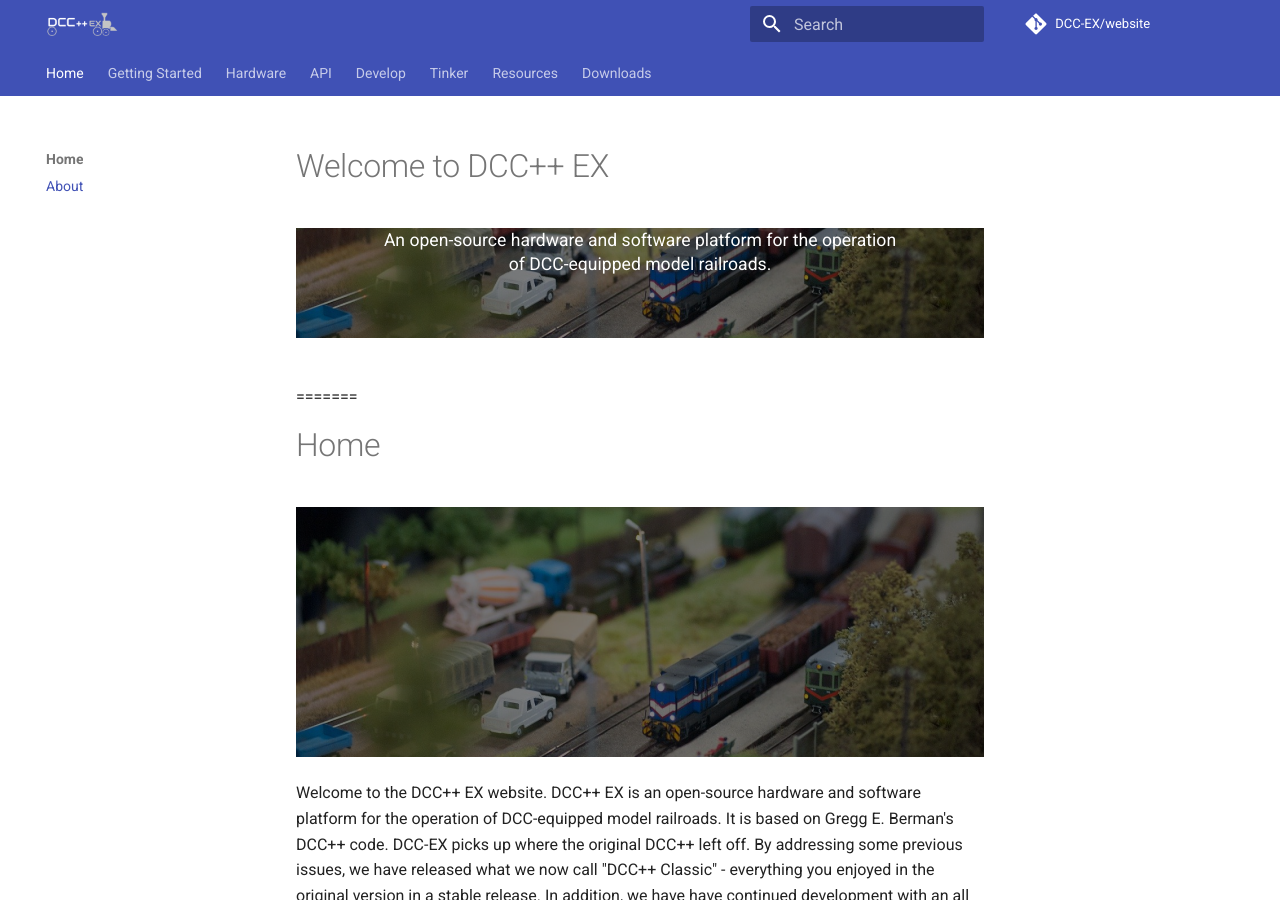
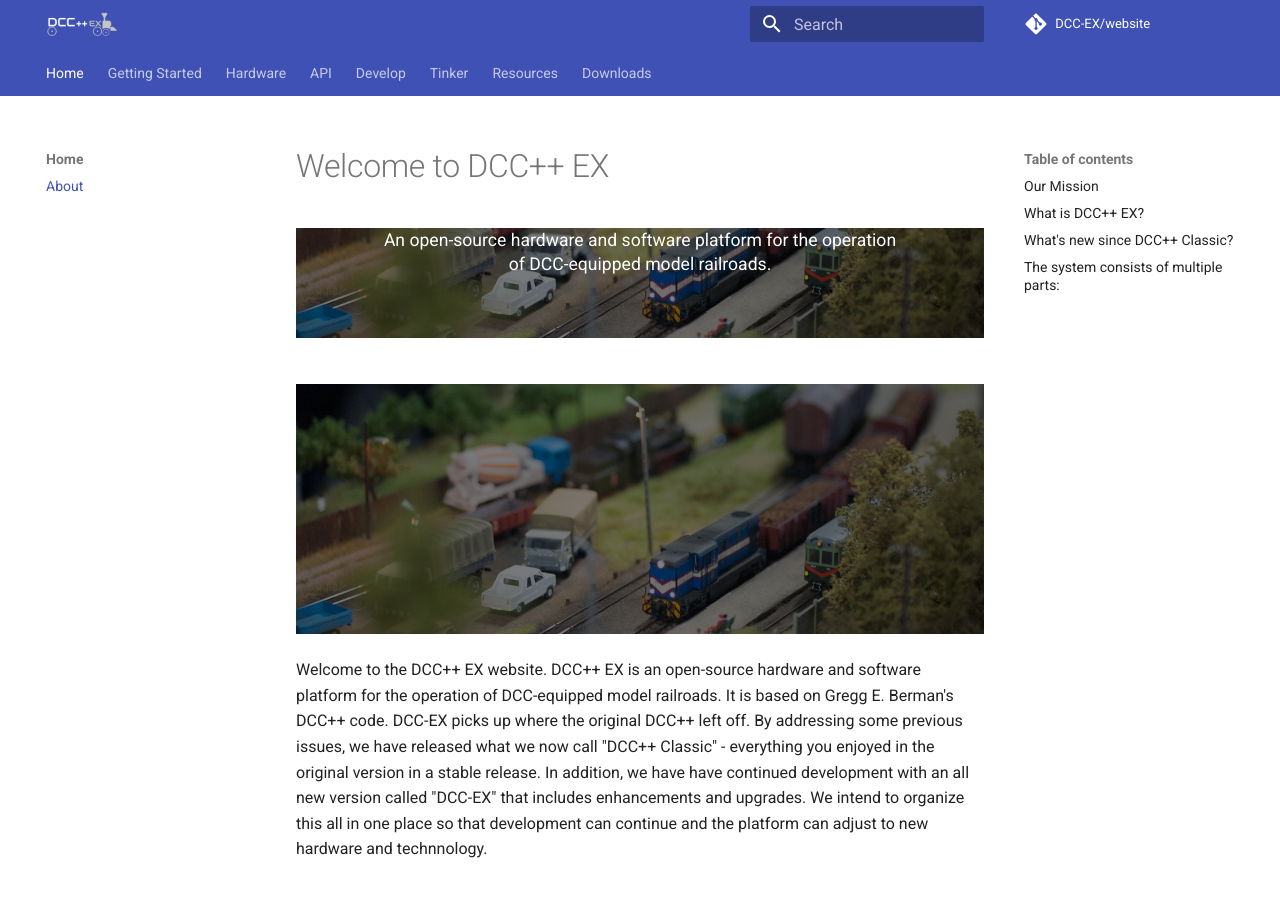
Before and after one commit to DCC-EX/website, an MkDocs documentation site: the page built from docs/index.md, in a window 1280 px wide and 900 px high. Built offline with MkDocs 1.6.1 and Material for MkDocs 9.7.7, drawn with Linux system fonts in a browser that asks for light colours; comment, search, counter and statistics services are not loaded.

Commit message:
Update index.md
Remove Home heading

```diff
--- a/docs/index.md
+++ b/docs/index.md
@@ -2,9 +2,6 @@
 An open-source hardware and software platform for the operation<br/>
 of DCC-equipped model railroads.
 {: .descript}
-
-=======
-# Home
 
 ![welcome](images/home_welcm.png)
 
```
